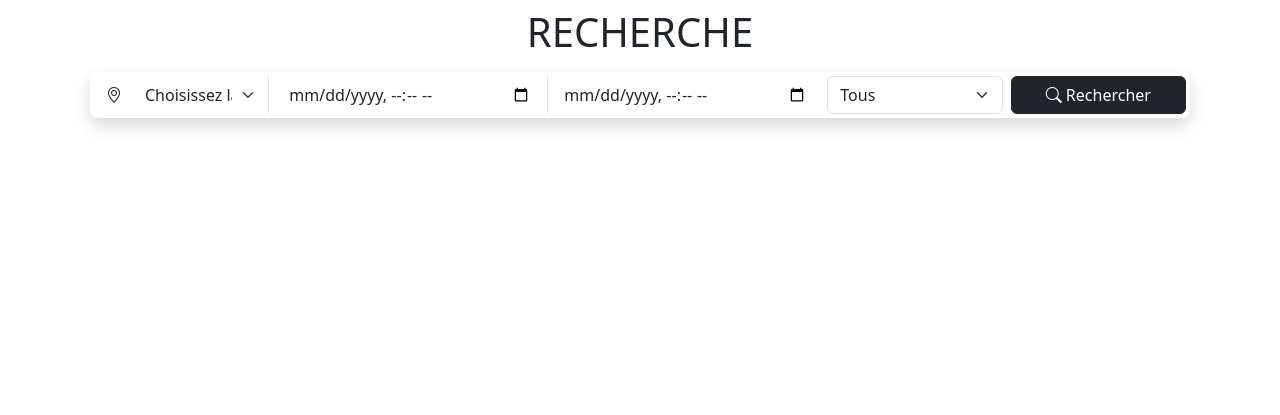
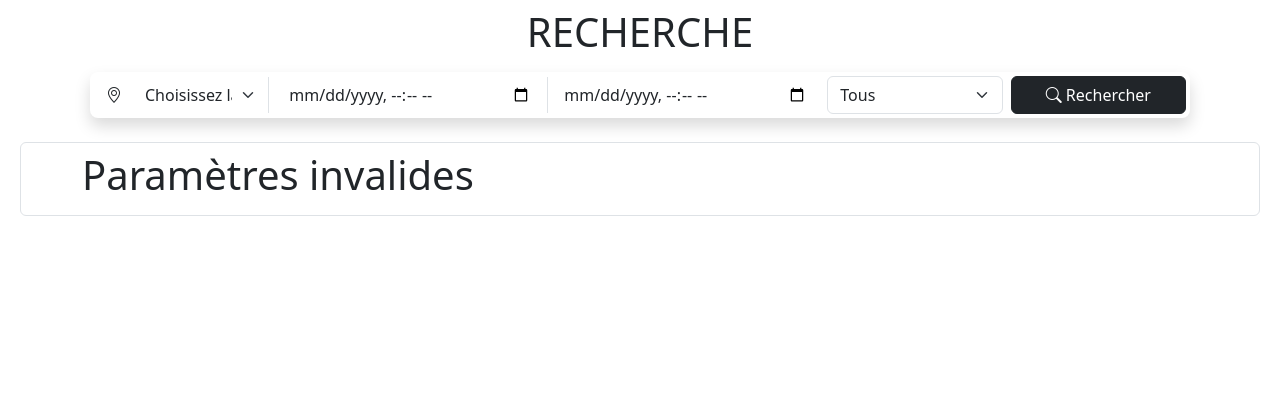
Before and after one commit to Justin-Coulombe/projet-web, a Flask app: page /publications/recherche in a window 1280 px wide. Shown: the part 57-472 px from the top of the page. Run offline with Flask 3, Linux system fonts and the light colour scheme; data that the repository does not hold is empty; style sheets or scripts are compiled from the project's sources.

Commit message:
ajout du message d'érreur si une requête échoue

```diff
--- a/app/templates/publications/recherche.jinja
+++ b/app/templates/publications/recherche.jinja
@@ -34,6 +34,12 @@ Recherche | ParkShare
             </div>
             <span><b>{{item.price}}$</b>/h</span>
         </li>
+        {%else%}
+        <li class="list-group-item d-flex justify-content-between align-items-center" >
+            <div class="container">
+                <h1> Paramètres invalides</h1>
+            </div>
+        </li>
         {% endfor%}
     </ul>
 </div>
```
